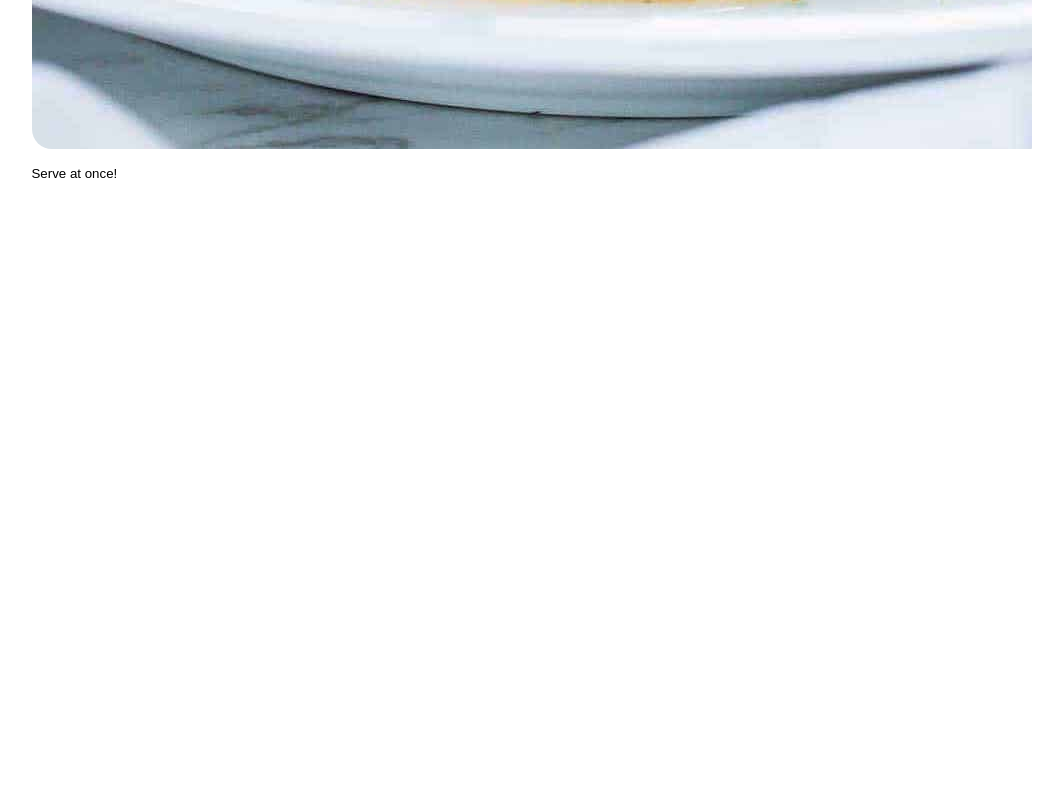
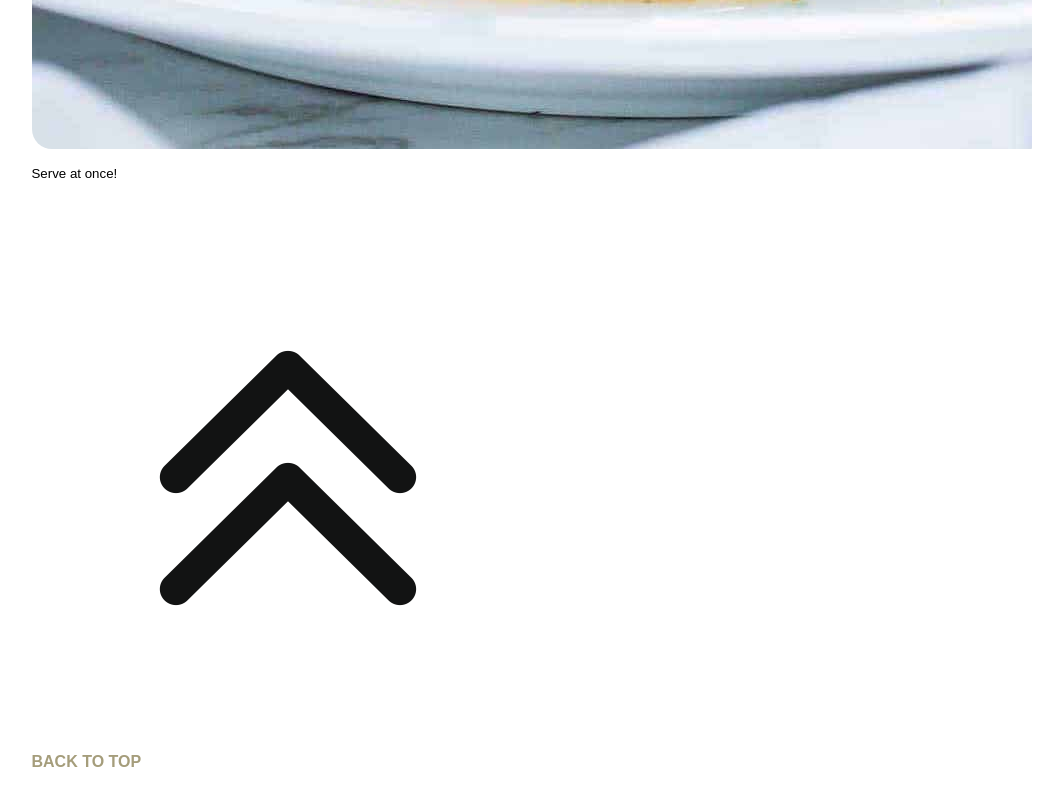
Before and after one commit to erinnoh/iffall2019, a plain HTML site: page index.html in a window 1280 px wide. Shown: the part 5686-6484 px from the top of the page, without its empty margins (36-1099 px from the left). Before the commit the page ends 5908 px from the top, so only its background shows below. Drawn offline with Linux system fonts and the light colour scheme; a web font is replaced by a local one.

Commit message:
Add files via upload

```diff
--- a/index.html
+++ b/index.html
@@ -115,7 +115,11 @@ Coarsely ground black pepper </p>
               <img src="images/5.jpg" alt="image">
             <p>Serve at once!</p></br>
 </div>
-
+  </section>
+  <section class= "section_six">
+<img src="images/arrow.png" alt="image">
+            <h3>BACK TO TOP</h3></br>
+            </section>
       </body>
 
       </html>
```
